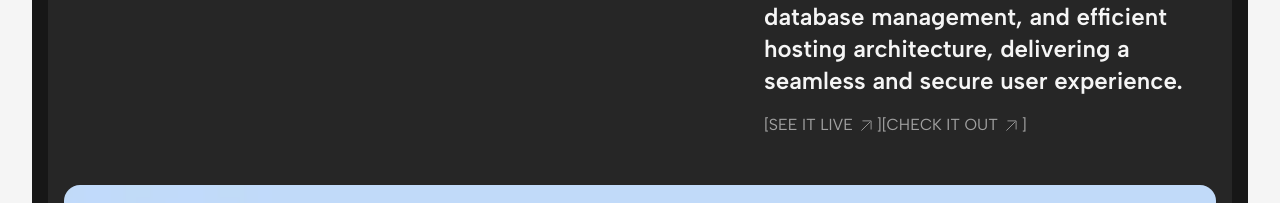
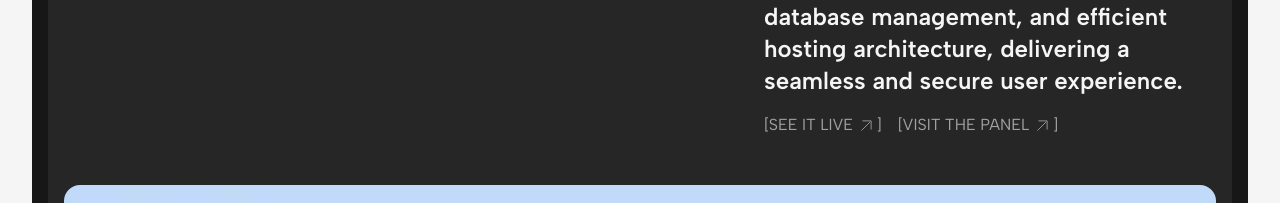
Before and after one commit to semmyverdonschot/portfolio, a Next.js app: page /projects/cybrance in a window 1280 px wide. Shown: the part 953-1156 px from the top of the page. Built offline with nearby package versions, Linux system fonts and the light colour scheme.

Commit message:
Adjusted margins

```diff
--- a/app/projects/cybrance/page.tsx
+++ b/app/projects/cybrance/page.tsx
@@ -159,13 +159,13 @@ export default function GarageHansPage() {
 
                 <a
                   ref={visitButtonRef}
-                  href="https://cybrance.nl"
+                  href="https://panel.cybrance.nl"
                   target="_blank"
                   rel="noopener noreferrer"
-                  className="inline-flex items-center overflow-hidden w-max group text-[var(--color-graylight)] hover:text-[var(--color-primary)] transition-colors text-sm md:text-base font-normal"
+                  className="inline-flex items-center ml-4 overflow-hidden w-max group text-[var(--color-graylight)] hover:text-[var(--color-primary)] transition-colors text-sm md:text-base font-normal"
                   aria-label="See the panel of Cybrance"
                 >
-                  <span>[CHECK IT OUT</span>
+                  <span>[VISIT THE PANEL</span>
                   <svg
                     className="w-5 h-5 ml-1 transform -rotate-45 transition-transform duration-300 group-hover:-translate-y-1"
                     fill="none"
--- a/app/projects/garage-hans/page.tsx
+++ b/app/projects/garage-hans/page.tsx
@@ -160,7 +160,7 @@ export default function GarageHansPage() {
                   className="inline-flex items-center overflow-hidden ml-4 w-max group text-[var(--color-graylight)] hover:text-[var(--color-primary)] transition-colors text-sm md:text-base font-normal"
                   aria-label="Promotional video for Garage Hans Verdonschot"
                 >
-                  <span>[VIDEO</span>
+                  <span>[PROJECT VIDEO</span>
                   <svg
                     className="w-5 h-5 ml-1 transform -rotate-45 transition-transform duration-300 group-hover:-translate-y-1"
                     fill="none"
```
